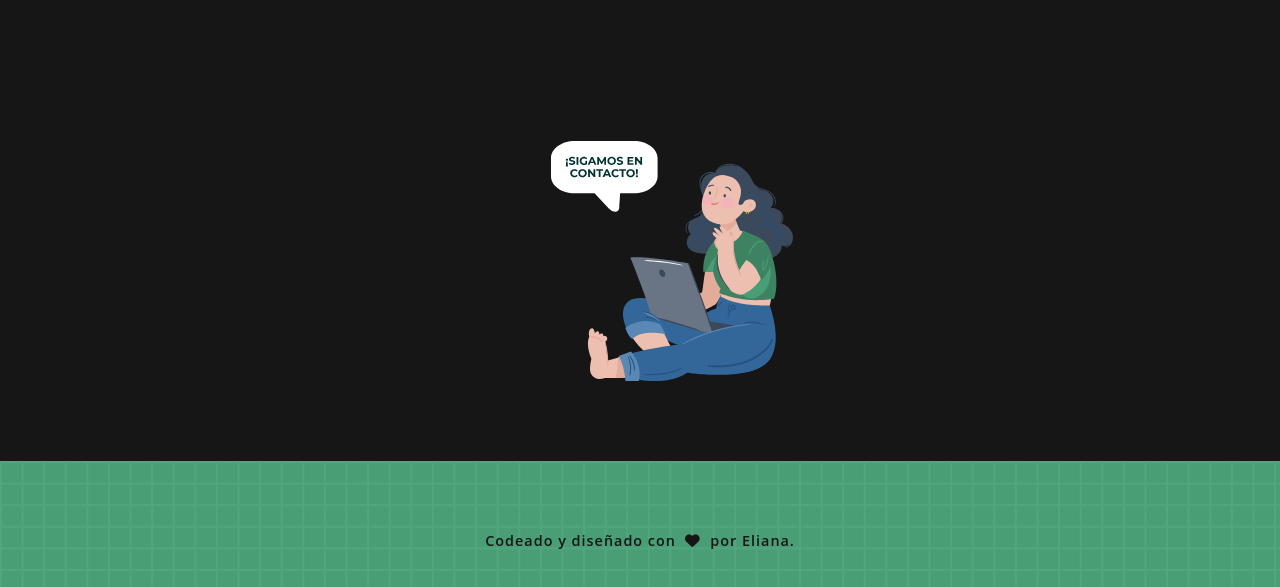
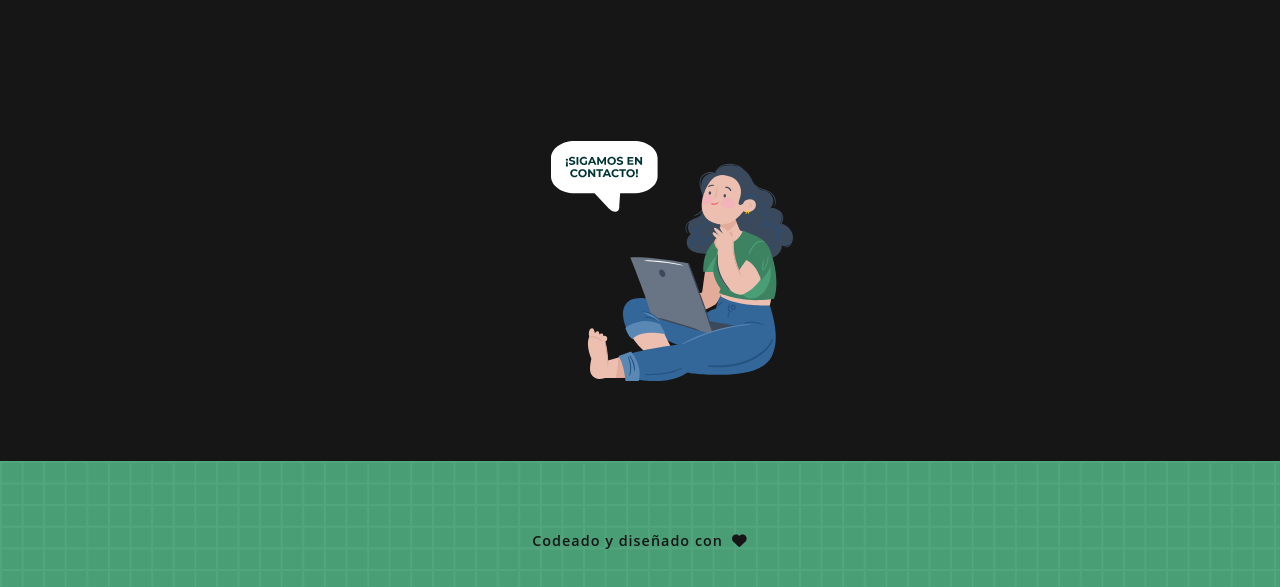
Before and after one commit to elianadenise/portfolio, a website: page index.html in a window 1280 px wide. Shown: the part 2534-3121 px from the top of the page. Drawn offline with nearby package versions, Linux system fonts and the light colour scheme; a web font is replaced by a local one.

Commit message:
coded with love

```diff
--- a/index.html
+++ b/index.html
@@ -229,7 +229,7 @@
   </main>
 
   <footer>
-    <p class="credito">Codeado y diseñado con &nbsp;<i class="fa-solid fa-heart fa-beat"></i>&nbsp; por Eliana.</p>
+    <p class="credito">Codeado y diseñado con &nbsp;<i class="fa-solid fa-heart fa-beat"></i></p>
   </footer>
 
 
```
